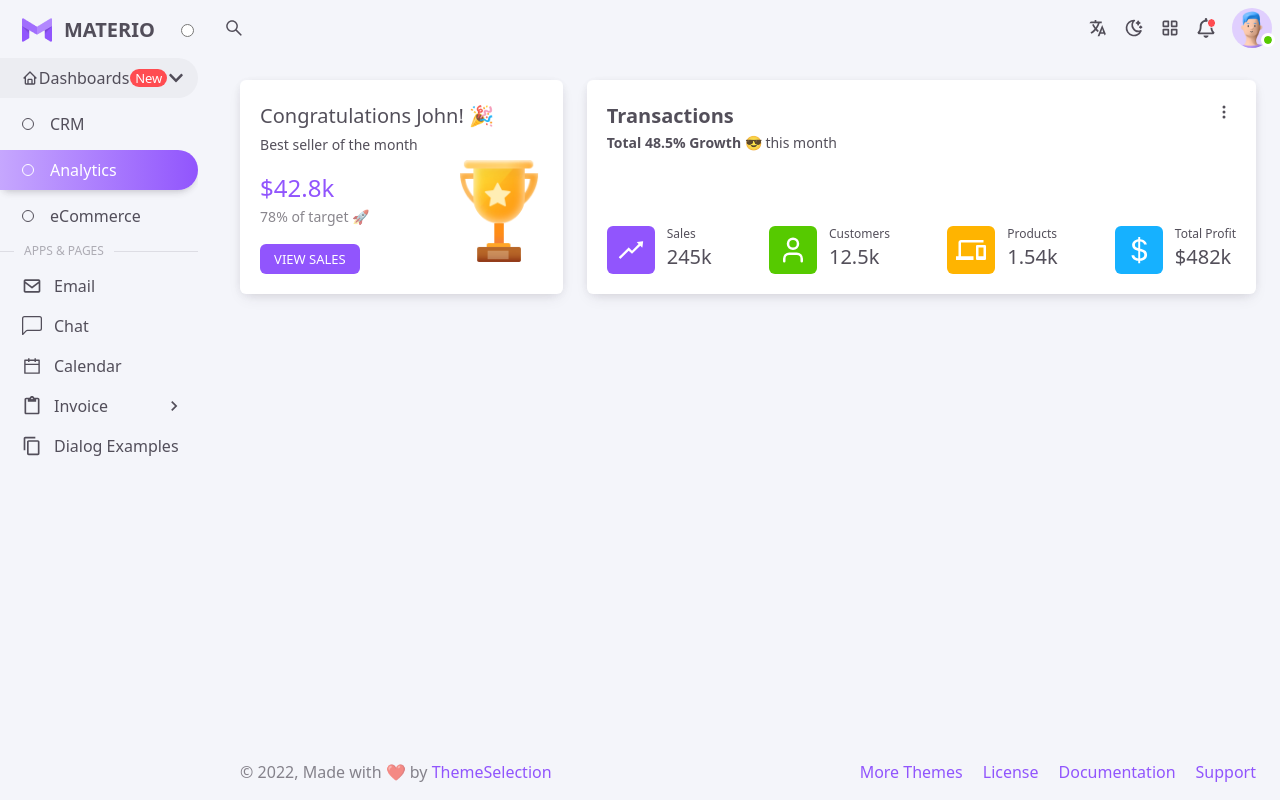
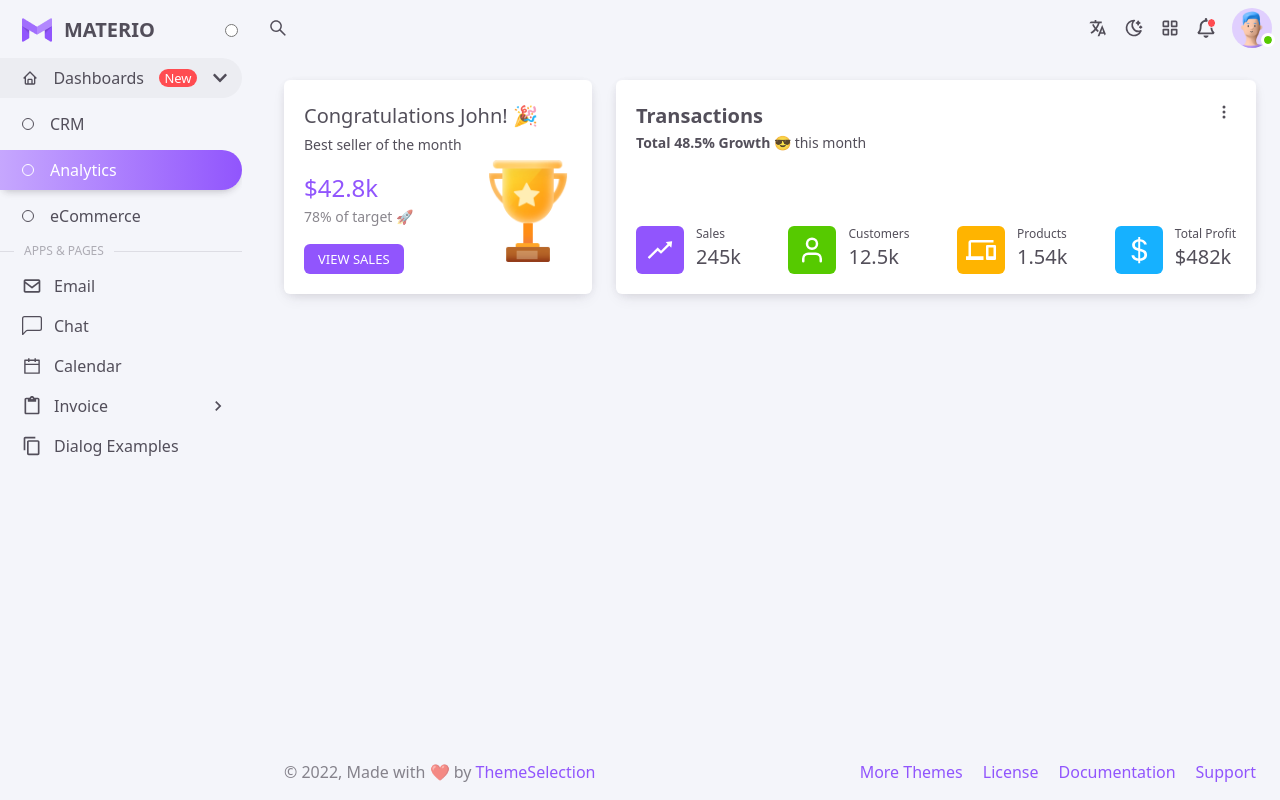
Before and after one commit to Ali503-7/Admin-Dashboard, a React (Vite) app: page / in a window 1280 px wide. Built offline with nearby package versions, Linux system fonts and the light colour scheme.

Commit message:
make the aside sticy looks better

```diff
--- a/src/Layout/Dashbordlayout.jsx
+++ b/src/Layout/Dashbordlayout.jsx
@@ -27,9 +27,9 @@ const Dashbordlayout = () => {
         className="min-h-screen bg-Light-Other-Body_Background dark:bg-Dark-Other-Body_Background "
         onScroll={(e) => handleScroll(e)}
       >
-        <div className="flex flex-row min-h-screen">
-          <aside className="w-[260px]">
-            <Aside />
+        <div className="flex flex-row min-h-screen relative">
+          <aside className="min-w-[260px] sticky left-0 top-0 h-screen">
+            <Aside className="sticky top-0 left-0" />
           </aside>
 
           <div className="grid grid-rows-[auto,1fr,auto] container max-w-[1370px] relative">
```
